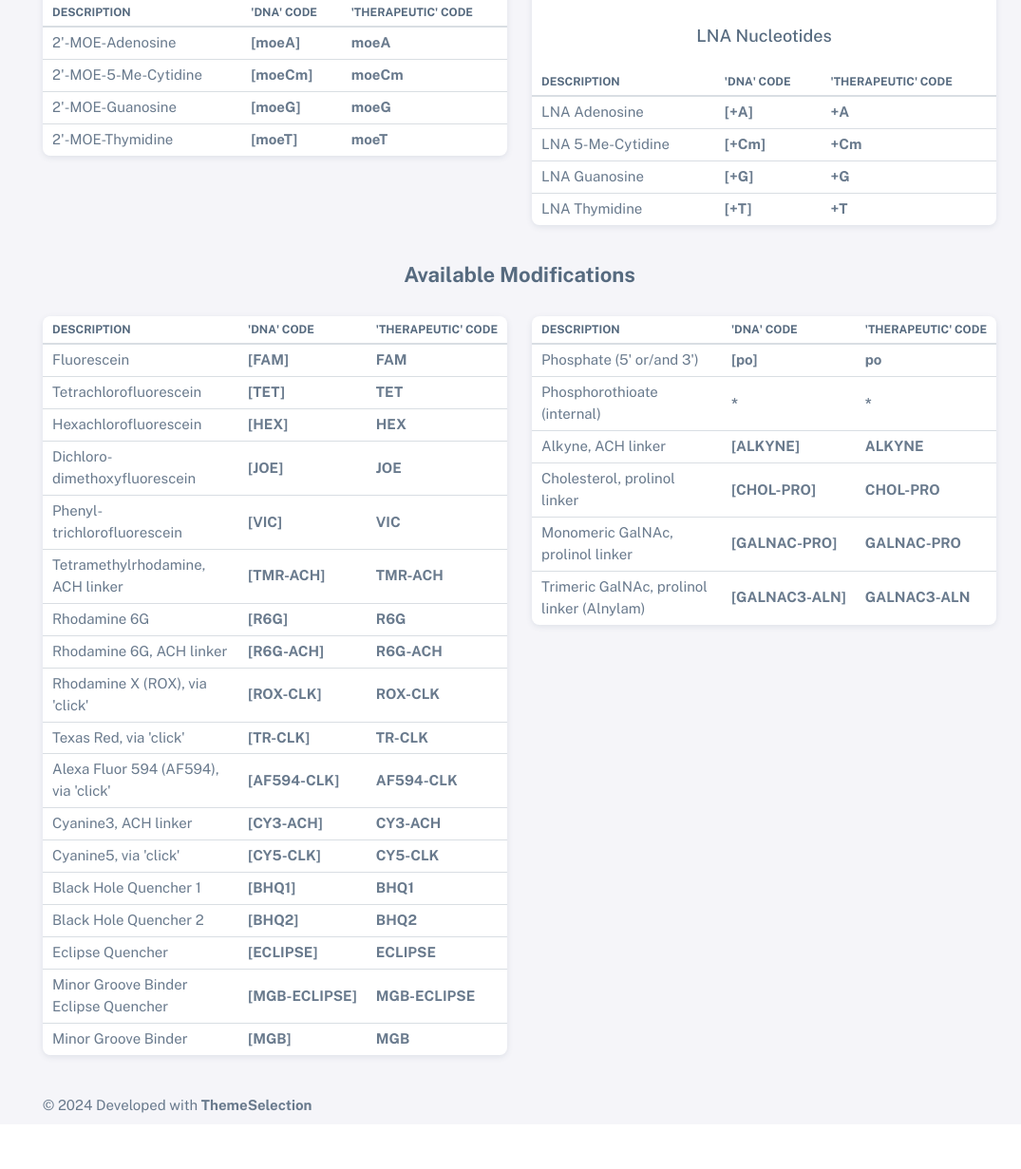
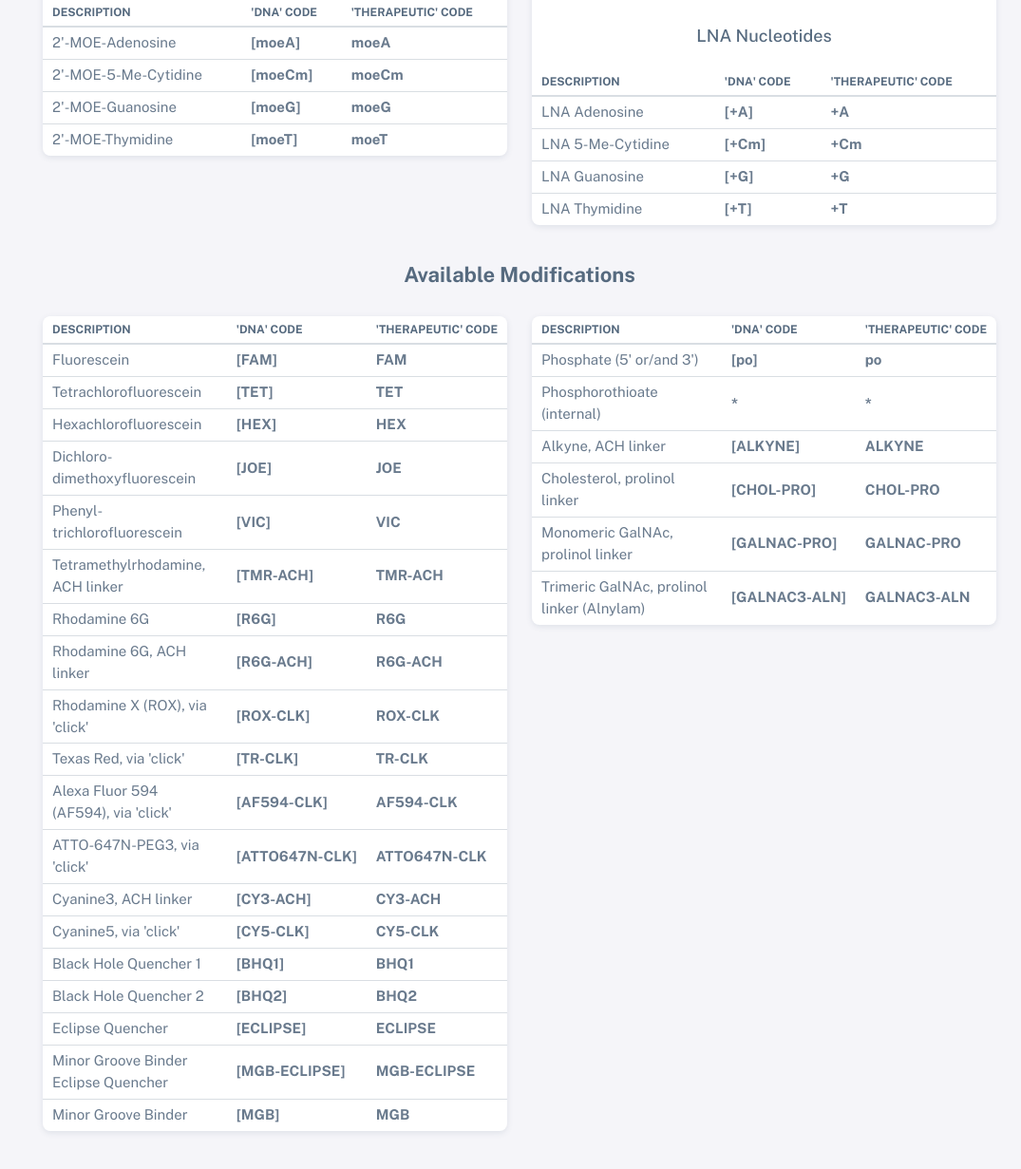
Before and after one commit to nkvamaks/oligoshell_calc, a Django app: page /modifications/ in a window 1280 px wide. Shown: the part 865-2096 px from the top of the page at 95% size, without its empty margins (205-1280 px from the left). Before the commit the page ends 2037 px from the top, so only its background shows below. Run offline with Django 4.2, Linux system fonts and the light colour scheme; some libraries are stand-ins or nearby versions.

Commit message:
Add ATTO647N-PEG3 dye

```diff
--- a/oligocalc/templates/oligocalc/modifications.html
+++ b/oligocalc/templates/oligocalc/modifications.html
@@ -383,6 +383,11 @@
                         <td class="fw-bold">AF594-CLK</td>
                     </tr>
                     <tr>
+                        <td class="text-wrap">ATTO-647N-PEG3, via 'click'</td>
+                        <td class="fw-bold">[ATTO647N-CLK]</td>
+                        <td class="fw-bold">ATTO647N-CLK</td>
+                    </tr>
+                    <tr>
                         <td class="text-wrap">Cyanine3, ACH linker</td>
                         <td class="fw-bold">[CY3-ACH]</td>
                         <td class="fw-bold">CY3-ACH</td>
--- a/oligocalc/utils.py
+++ b/oligocalc/utils.py
@@ -1,7 +1,3 @@
-# degeneration_pattern = r'[wWsSmMkKrRyYbBdDhHvVnN]'
-# modification_pattern = r'\[[-\._a-zA-Z0-9]+\]'
-
-
 # Monoisotopic and average masses of elements and some molecules
 mass_mono = {
     'H': 1.007825035, 'Li': 7.016003, 'B': 11.0093055, 'C': 12, 'N': 14.003074, 'O': 15.99491463,
@@ -60,6 +56,8 @@ modification_extinction_260 = {
 
     'YAKYEL': 23700, 'TR-CLK': 14400, 'IABK': 44510, 'AF594-CLK': 29400,
 
+    'ATTO647N-CLK': 6000,
+
     'GALNAC-PRO': 0, 'CHOL-PRO': 0, 'GALNAC3-ALN': 0,
 
     'po': 0, 'ps': 0, '*': 0,
@@ -105,7 +103,7 @@ map_dna2mix = {
     '[ALKYNE]': 'ALKYNE', '[FAM]': 'FAM', '[TET]': 'TET', '[HEX]': 'HEX', '[JOE]': 'JOE', '[VIC]': 'VIC',
     '[TMR-ACH]': 'TMR-ACH', '[R6G]': 'R6G', '[R6G-ACH]': 'R6G-ACH', '[ROX-CLK]': 'ROX-CLK', '[CY3-ACH]': 'CY3-ACH',
     '[CY5-CLK]': 'CY5-CLK', '[CHOL-PRO]': 'CHOL-PRO', '[GALNAC-PRO]': 'GALNAC-PRO', '[GALNAC3-ALN]': 'GALNAC3-ALN',
-    '[TR-CLK]': 'TR-CLK', '[AF594-CLK]': 'AF594-CLK',
+    '[TR-CLK]': 'TR-CLK', '[AF594-CLK]': 'AF594-CLK', '[ATTO647N-CLK]': 'ATTO647N-CLK',
     '[BHQ1]': 'BHQ1', '[BHQ2]': 'BHQ2', '[MGB]': 'MGB', '[MGB-ECLIPSE]': 'MGB-ECLIPSE', '[ECLIPSE]': 'ECLIPSE',
     '*': '*', '[po]': 'po',
 }
@@ -131,7 +129,7 @@ nucleotide_any_position = (
 modification_5_position = ['ALKYNE',
                            'FAM', 'TET', 'HEX', 'JOE', 'VIC',
                            'TMR-ACH', 'R6G', 'R6G-ACH', 'ROX-CLK', 'TR-CLK', 'AF594-CLK',
-                           'CY3-ACH', 'CY5-CLK',
+                           'CY3-ACH', 'CY5-CLK', 'ATTO647N-CLK',
                            'CHOL-PRO', 'GALNAC-PRO',
                            'po']
 
@@ -207,6 +205,7 @@ formula = {
     'ROX-CLK': {'C': 48, 'H': 55, 'N': 7, 'O': 6},
     'TR-CLK': {'C': 46, 'H': 55, 'N': 7, 'O': 8, 'S': 2},
     'AF594-CLK': {'C': 50, 'H': 59, 'N': 7, 'O': 12, 'S': 2},
+    'ATTO647N-CLK': {'C': 62, 'H': 86, 'N': 8, 'O': 7},
 
     'BHQ1': {'C': 25, 'H': 28, 'N': 6, 'O': 5},
     'BHQ2': {'C': 24, 'H': 26, 'N': 6, 'O': 6},
```
Also changed, not shown: README.md, oligocalc/templates/oligocalc/sitemap.xml (deleted).
